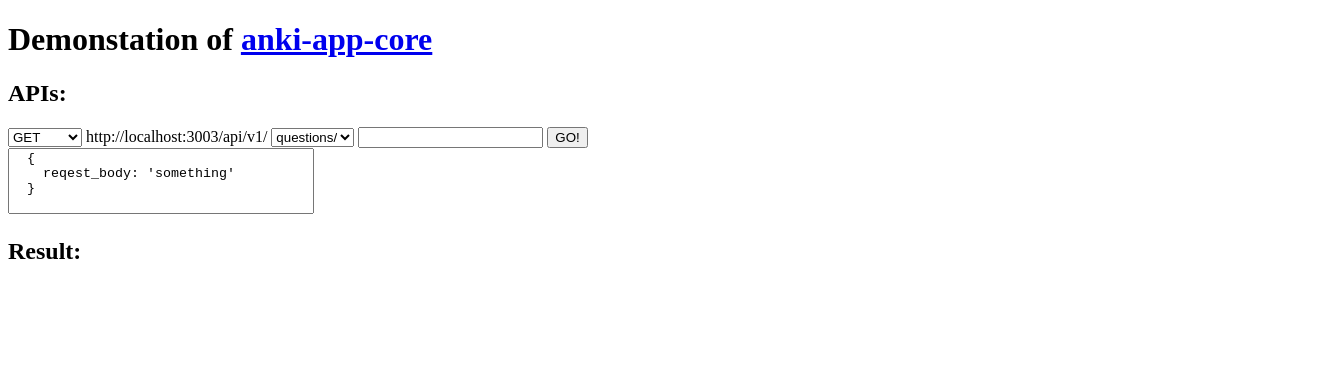
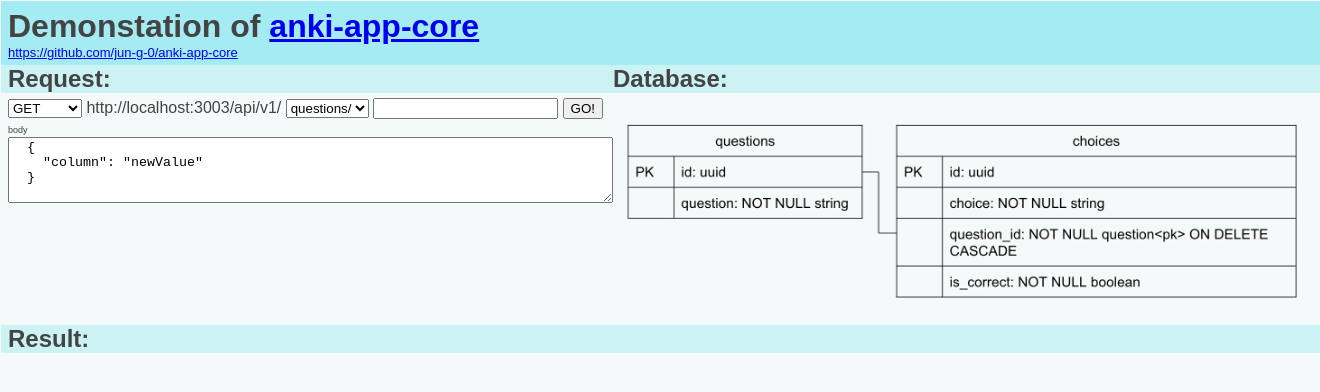
Before and after one commit to jun-g-0/anki-app-core, a website: page public/index.html in a window 1280 px wide. Shown: the whole page, 1320 px wide, since content can reach past the window. Drawn offline with Linux system fonts and the light colour scheme.

Commit message:
feat: add html and css files.

```diff
--- a/public/index.html
+++ b/public/index.html
@@ -11,9 +11,14 @@
     <h1>
       Demonstation of
       <a href="https://github.com/jun-g-0/anki-app-core">anki-app-core</a>
+      <p id="url">
+        <a href="https://github.com/jun-g-0/anki-app-core"
+          >https://github.com/jun-g-0/anki-app-core</a
+        >
+      </p>
     </h1>
     <section class="api">
-      <header><h2>APIs:</h2></header>
+      <header><h2>Request:</h2></header>
       <select name="method" id="method">
         <option value="GET">GET</option>
         <option value="POST">POST</option>
@@ -28,17 +33,22 @@
       <input type="text" id="pass" />
       <button id="trigger" onclick="fetchData()">GO!</button>
       <br />
-
+      <text id="writebody">body</text>
+      <br />
       <textarea name="reqbody" id="reqbody">
   {
-    reqest_body: 'something'
+    "column": "newValue"
   }</textarea
       >
       <br />
     </section>
+    <section class="pic">
+      <header><h2>Database:</h2></header>
+      <img src="../public/gh_er.png" alt="er" />
+    </section>
     <section class="result">
       <header><h2>Result:</h2></header>
-      <div id="result"></div>
+      <pre id="result"></pre>
     </section>
     <script>
       const fetchData = async () => {
@@ -73,12 +83,14 @@
                 mode: 'cors',
               };
 
+        console.log(myInit);
+
         let result = await fetch(myPath, myInit);
         result = await result.json();
-        result = JSON.stringify(result);
+        result = JSON.stringify(result, null, 4);
 
         let resultDiv = document.getElementById('result');
-        resultDiv.innerHTML = result;
+        resultDiv.innerText = result;
       };
     </script>
   </body>
--- a/public/style.css
+++ b/public/style.css
@@ -1,5 +1,59 @@
 textarea {
-  resize: none;
-  width: 300px;
+  width: 599px;
   height: 60px;
 }
+
+#url {
+  font-size: small;
+  font-weight: normal;
+}
+#writebody {
+  font-size: xx-small;
+  font-weight: normal;
+}
+
+body {
+  color: rgb(68, 68, 68);
+  display: grid;
+  grid-template:
+    'header header'
+    'api    pic   '
+    'result result';
+  background-color: #f4f9f9;
+  font-family: sans-serif;
+}
+
+h1 {
+  grid-area: header;
+  background-color: #a4ebf3;
+  margin: -7px -7px -7px -7px;
+  padding: 7px;
+}
+
+h1 p {
+  grid-area: header;
+  background-color: #a4ebf3;
+  margin: -7px -7px -7px -7px;
+  padding: 7px;
+}
+
+.api {
+  grid-area: api;
+}
+
+.result {
+  grid-area: result;
+}
+header {
+  background-color: #ccf2f4;
+  margin: -15px -7px;
+  padding: 0px 7px;
+}
+
+.pic {
+  grid-area: pic;
+}
+
+img {
+  width: 700px;
+}
--- a/server/server.js
+++ b/server/server.js
@@ -30,6 +30,7 @@ const setupServer = () => {
   });
 
   app.post('/api/v1/questions/', async (req, res) => {
+    console.log(req.body);
     if (!(req.body && req.body.hasOwnProperty('question'))) {
       res.status(400).end();
       return;
```
Also changed, not shown: public/gh_er.png (added).
